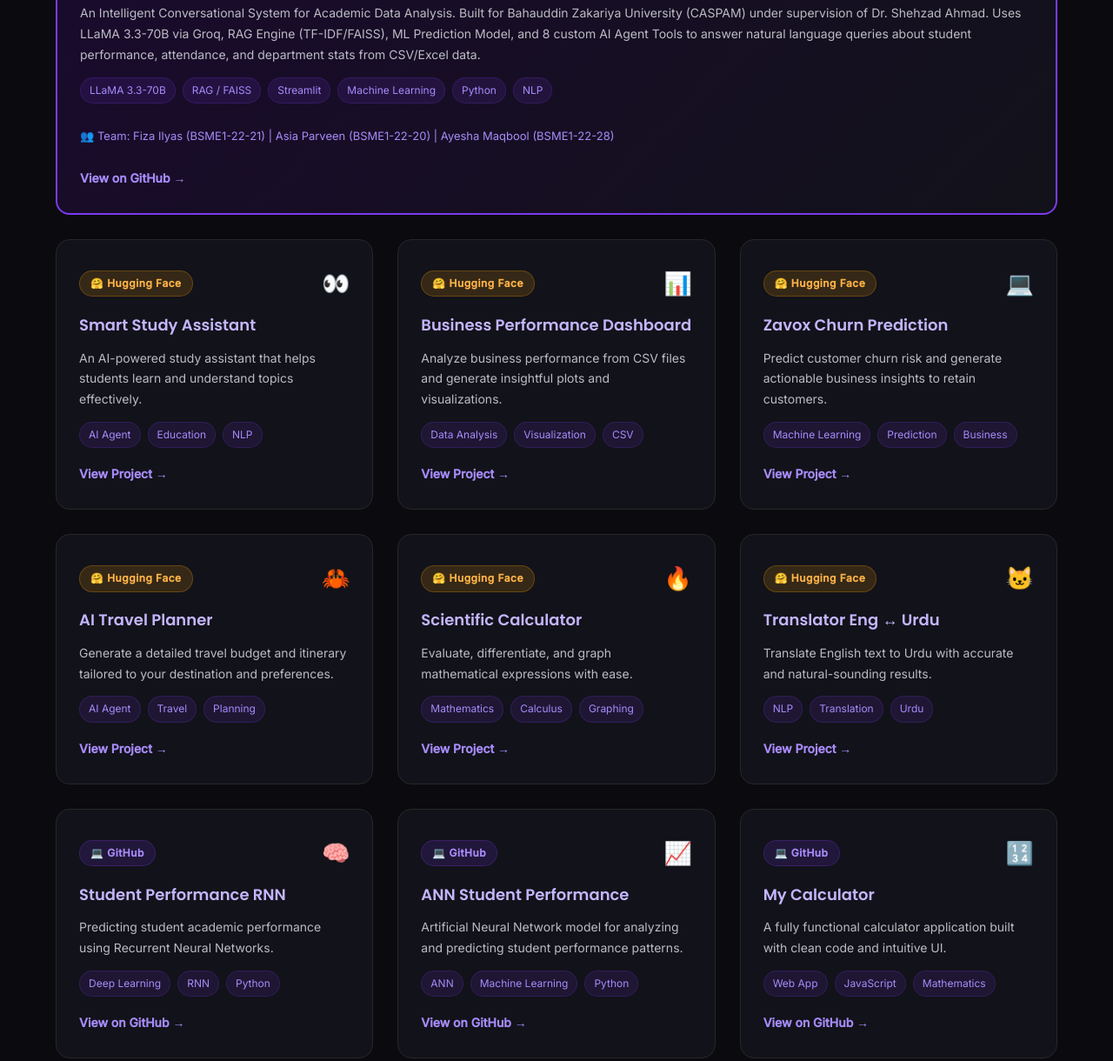
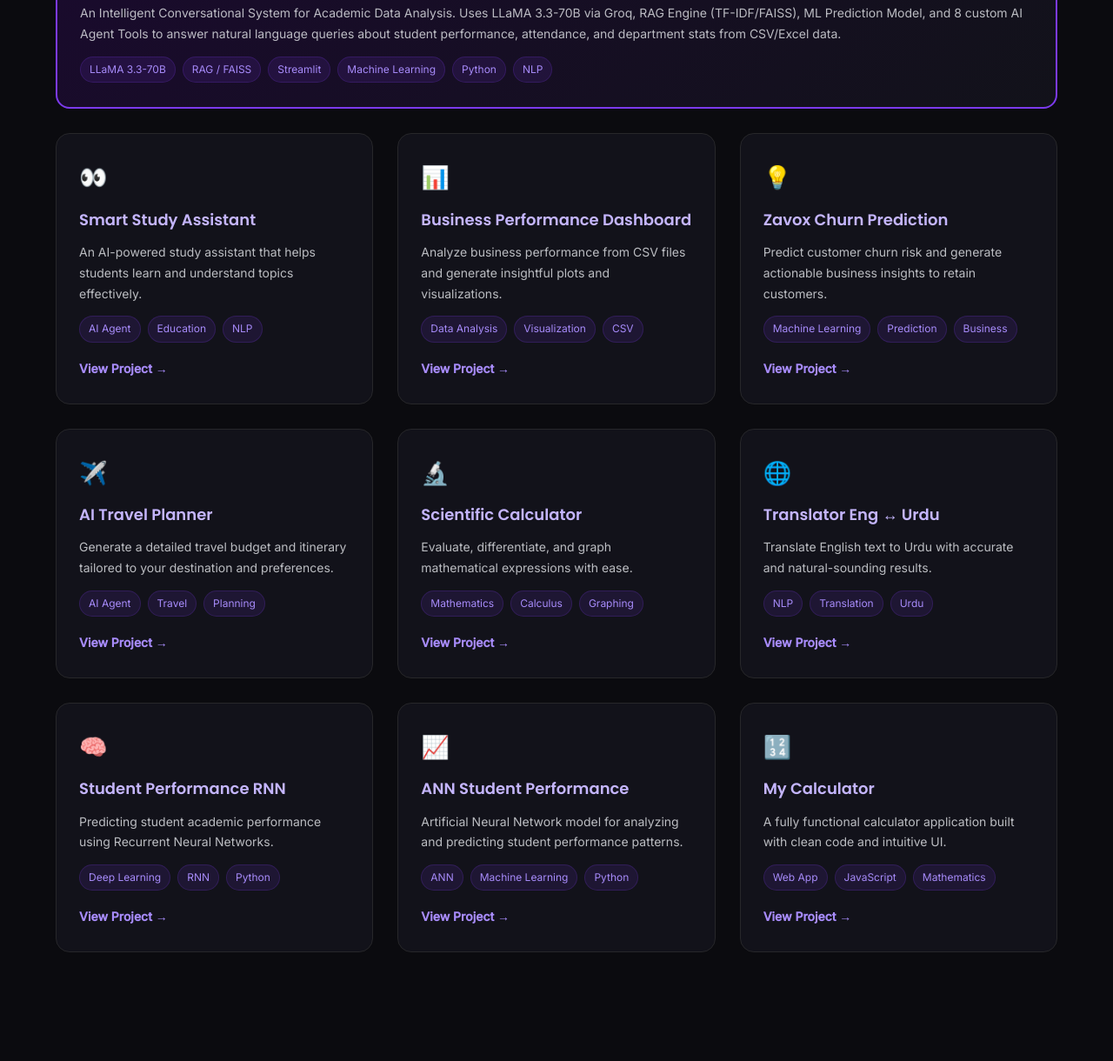
Before and after one commit to fizailyas783-ctrl/fiza-portfolio, a plain HTML site: page index.html in a window 1280 px wide. Shown: the part 3289-4509 px from the top of the page at 87% size. Drawn offline with Linux system fonts and the light colour scheme.

Commit message:
index.html

```diff
--- a/index.html
+++ b/index.html
@@ -243,15 +243,16 @@
             <div class="section-header">
                 <h2 class="section-title">Projects</h2>
                 <div class="section-line"></div>
-                <p class="section-subtitle">A showcase of my AI, data, and math projects built on Hugging Face & GitHub</p>
+                <p class="section-subtitle">A showcase of my AI, data analysis, and mathematics projects</p>
             </div>
 
             <!-- Filter Tabs -->
             <div class="project-filters">
                 <button class="filter-btn active" data-filter="all">All</button>
                 <button class="filter-btn" data-filter="fyp">🏆 Final Year Project</button>
-                <button class="filter-btn" data-filter="huggingface">🤗 Hugging Face</button>
-                <button class="filter-btn" data-filter="github">💻 GitHub</button>
+                <button class="filter-btn" data-filter="ai">🤖 AI & ML</button>
+                <button class="filter-btn" data-filter="data">📊 Data Analysis</button>
+                <button class="filter-btn" data-filter="math">🔢 Mathematics</button>
             </div>
 
             <div class="projects-grid">
@@ -263,7 +264,7 @@
                         <div class="project-icon">🤖</div>
                     </div>
                     <h3 class="project-title" style="font-size: 22px; color: #C4B5FD;">University AI Analytics Agent</h3>
-                    <p class="project-desc">An Intelligent Conversational System for Academic Data Analysis. Built for Bahauddin Zakariya University (CASPAM) under supervision of Dr. Shehzad Ahmad. Uses LLaMA 3.3-70B via Groq, RAG Engine (TF-IDF/FAISS), ML Prediction Model, and 8 custom AI Agent Tools to answer natural language queries about student performance, attendance, and department stats from CSV/Excel data.</p>
+                    <p class="project-desc">An Intelligent Conversational System for Academic Data Analysis. Uses LLaMA 3.3-70B via Groq, RAG Engine (TF-IDF/FAISS), ML Prediction Model, and 8 custom AI Agent Tools to answer natural language queries about student performance, attendance, and department stats from CSV/Excel data.</p>
                     <div class="project-tags">
                         <span class="tag">LLaMA 3.3-70B</span>
                         <span class="tag">RAG / FAISS</span>
@@ -272,14 +273,11 @@
                         <span class="tag">Python</span>
                         <span class="tag">NLP</span>
                     </div>
-                    <div style="margin-top: 12px; font-size: 13px; color: #A78BFA;">
-                        👥 Team: Fiza Ilyas (BSME1-22-21) | Asia Parveen (BSME1-22-20) | Ayesha Maqbool (BSME1-22-28)
-                    </div>
-                    <a href="https://github.com/fizailyas783-ctrl" target="_blank" class="project-link" style="margin-top: 12px; display: inline-block;">View on GitHub →</a>
                 </div>
-                <div class="project-card" data-category="huggingface">
+
+                <!-- Smart Study Assistant -->
+                <div class="project-card" data-category="ai">
                     <div class="project-card-header">
-                        <div class="project-platform hf">🤗 Hugging Face</div>
                         <div class="project-icon">👀</div>
                     </div>
                     <h3 class="project-title">Smart Study Assistant</h3>
@@ -292,10 +290,9 @@
                     <a href="https://huggingface.co/fizailyas783" target="_blank" class="project-link">View Project →</a>
                 </div>
 
-                <!-- HF: Business Performance Dashboard -->
-                <div class="project-card" data-category="huggingface">
+                <!-- Business Performance Dashboard -->
+                <div class="project-card" data-category="data">
                     <div class="project-card-header">
-                        <div class="project-platform hf">🤗 Hugging Face</div>
                         <div class="project-icon">📊</div>
                     </div>
                     <h3 class="project-title">Business Performance Dashboard</h3>
@@ -308,11 +305,10 @@
                     <a href="https://huggingface.co/fizailyas783" target="_blank" class="project-link">View Project →</a>
                 </div>
 
-                <!-- HF: Zavox Churn Prediction -->
-                <div class="project-card" data-category="huggingface">
+                <!-- Zavox Churn Prediction -->
+                <div class="project-card" data-category="ai">
                     <div class="project-card-header">
-                        <div class="project-platform hf">🤗 Hugging Face</div>
-                        <div class="project-icon">💻</div>
+                        <div class="project-icon">💡</div>
                     </div>
                     <h3 class="project-title">Zavox Churn Prediction</h3>
                     <p class="project-desc">Predict customer churn risk and generate actionable business insights to retain customers.</p>
@@ -324,11 +320,10 @@
                     <a href="https://huggingface.co/fizailyas783" target="_blank" class="project-link">View Project →</a>
                 </div>
 
-                <!-- HF: AI Travel -->
-                <div class="project-card" data-category="huggingface">
+                <!-- AI Travel Planner -->
+                <div class="project-card" data-category="ai">
                     <div class="project-card-header">
-                        <div class="project-platform hf">🤗 Hugging Face</div>
-                        <div class="project-icon">🦀</div>
+                        <div class="project-icon">✈️</div>
                     </div>
                     <h3 class="project-title">AI Travel Planner</h3>
                     <p class="project-desc">Generate a detailed travel budget and itinerary tailored to your destination and preferences.</p>
@@ -340,11 +335,10 @@
                     <a href="https://huggingface.co/fizailyas783" target="_blank" class="project-link">View Project →</a>
                 </div>
 
-                <!-- HF: Scientific Calculator -->
-                <div class="project-card" data-category="huggingface">
+                <!-- Scientific Calculator -->
+                <div class="project-card" data-category="math">
                     <div class="project-card-header">
-                        <div class="project-platform hf">🤗 Hugging Face</div>
-                        <div class="project-icon">🔥</div>
+                        <div class="project-icon">🔬</div>
                     </div>
                     <h3 class="project-title">Scientific Calculator</h3>
                     <p class="project-desc">Evaluate, differentiate, and graph mathematical expressions with ease.</p>
@@ -356,11 +350,10 @@
                     <a href="https://huggingface.co/fizailyas783" target="_blank" class="project-link">View Project →</a>
                 </div>
 
-                <!-- HF: Translator -->
-                <div class="project-card" data-category="huggingface">
+                <!-- Translator -->
+                <div class="project-card" data-category="ai">
                     <div class="project-card-header">
-                        <div class="project-platform hf">🤗 Hugging Face</div>
-                        <div class="project-icon">🐱</div>
+                        <div class="project-icon">🌐</div>
                     </div>
                     <h3 class="project-title">Translator Eng ↔ Urdu</h3>
                     <p class="project-desc">Translate English text to Urdu with accurate and natural-sounding results.</p>
@@ -372,10 +365,9 @@
                     <a href="https://huggingface.co/fizailyas783" target="_blank" class="project-link">View Project →</a>
                 </div>
 
-                <!-- HF: Smart Study Assistant -->
-                <div class="project-card" data-category="github">
+                <!-- Student Performance RNN -->
+                <div class="project-card" data-category="ai">
                     <div class="project-card-header">
-                        <div class="project-platform gh">💻 GitHub</div>
                         <div class="project-icon">🧠</div>
                     </div>
                     <h3 class="project-title">Student Performance RNN</h3>
@@ -385,13 +377,12 @@
                         <span class="tag">RNN</span>
                         <span class="tag">Python</span>
                     </div>
-                    <a href="https://github.com/fizailyas783-ctrl/student-performance-rnn" target="_blank" class="project-link">View on GitHub →</a>
+                    <a href="https://github.com/fizailyas783-ctrl/student-performance-rnn" target="_blank" class="project-link">View Project →</a>
                 </div>
 
-                <!-- GitHub: ANN Student Performance -->
-                <div class="project-card" data-category="github">
+                <!-- ANN Student Performance -->
+                <div class="project-card" data-category="ai">
                     <div class="project-card-header">
-                        <div class="project-platform gh">💻 GitHub</div>
                         <div class="project-icon">📈</div>
                     </div>
                     <h3 class="project-title">ANN Student Performance</h3>
@@ -401,13 +392,12 @@
                         <span class="tag">Machine Learning</span>
                         <span class="tag">Python</span>
                     </div>
-                    <a href="https://github.com/fizailyas783-ctrl/ANN-Student-Performance" target="_blank" class="project-link">View on GitHub →</a>
+                    <a href="https://github.com/fizailyas783-ctrl/ANN-Student-Performance" target="_blank" class="project-link">View Project →</a>
                 </div>
 
-                <!-- GitHub: MyCalculator -->
-                <div class="project-card" data-category="github">
+                <!-- My Calculator -->
+                <div class="project-card" data-category="math">
                     <div class="project-card-header">
-                        <div class="project-platform gh">💻 GitHub</div>
                         <div class="project-icon">🔢</div>
                     </div>
                     <h3 class="project-title">My Calculator</h3>
@@ -417,7 +407,7 @@
                         <span class="tag">JavaScript</span>
                         <span class="tag">Mathematics</span>
                     </div>
-                    <a href="https://github.com/fizailyas783-ctrl/MyCalculator" target="_blank" class="project-link">View on GitHub →</a>
+                    <a href="https://github.com/fizailyas783-ctrl/MyCalculator" target="_blank" class="project-link">View Project →</a>
                 </div>
 
             </div>
```
